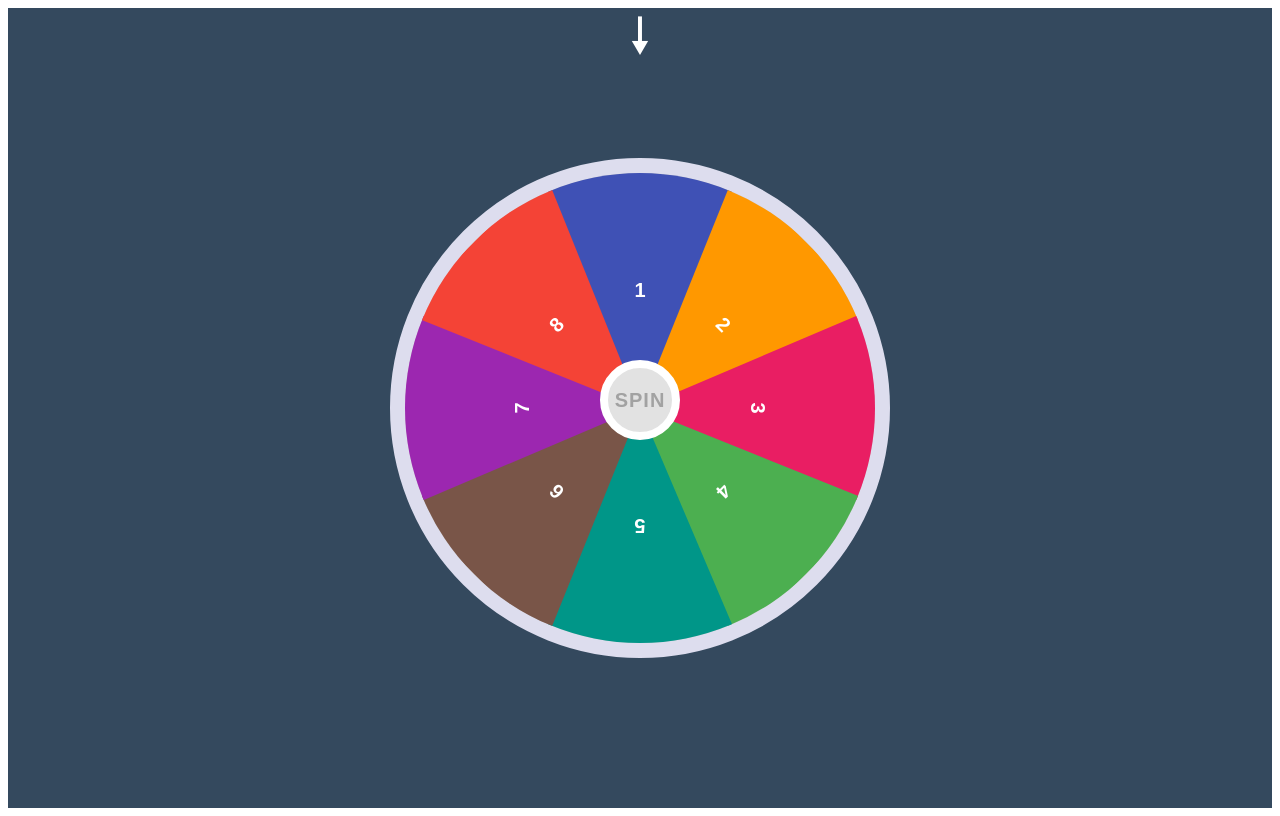
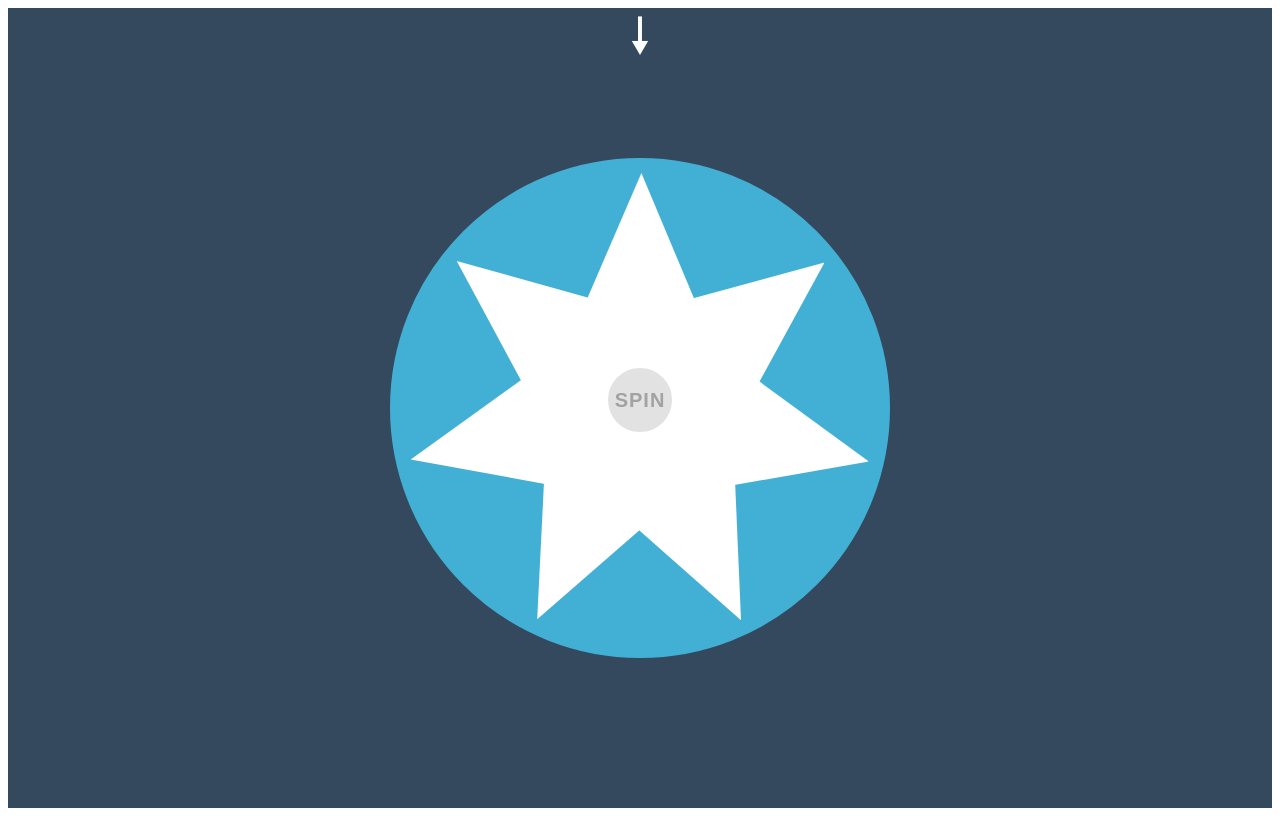
Before and after one commit to vj015/spinner-wheel-maersk, a Vue app: page / in a window 1280 px wide. Built offline with nearby package versions, Linux system fonts and the light colour scheme.

Commit message:
Updated styles

```diff
--- a/src/assets/styles/SpinnerWheel.css
+++ b/src/assets/styles/SpinnerWheel.css
@@ -16,19 +16,19 @@
 .container {
   width: 500px;
   height: 500px;
-  background-color: #ccc;
+  background-color: #42b0d5;
   border-radius: 50%;
-  border: 15px solid #dde;
+  border: 15px solid #42b0d5;
   position: relative;
   overflow: hidden;
-  transition: 5s;
+  transition: 1s;
 }
 
 .container div {
   height: 50%;
   width: 200px;
   position: absolute;
-  clip-path: polygon(100% 0, 50% 100%, 0 0);
+  clip-path: polygon(50.7% 0%, 100% 100%, 0% 100%);
   transform: translateX(-50%);
   transform-origin: bottom;
   text-align: center;
@@ -43,36 +43,33 @@
 }
 
 .container .one {
-  background-color: #3f51b5;
-  left: 50%;
+  background-color: #fff;
+  transform: rotate(51.4deg);
+
 }
 .container .two {
-  background-color: #ff9800;
-  transform: rotate(45deg);
+  background-color: #fff;
+  transform: rotate(102.8deg);
 }
 .container .three {
-  background-color: #e91e63;
-  transform: rotate(90deg);
+  background-color: #fff;
+  transform: rotate(154.2deg);
 }
 .container .four {
-  background-color: #4caf50;
-  transform: rotate(135deg);
+  background-color: #fff;
+  transform: rotate(205.6deg);
 }
 .container .five {
-  background-color: #009688;
-  transform: rotate(180deg);
+  background-color: #fff;
+  transform: rotate(257deg);
 }
 .container .six {
-  background-color: #795548;
-  transform: rotate(225deg);
+  background-color: #fff;
+  transform: rotate(308.4deg);
 }
 .container .seven {
-  background-color: #9c27b0;
-  transform: rotate(270deg);
-}
-.container .eight {
-  background-color: #f44336;
-  transform: rotate(315deg);
+  background-color: #fff;
+  transform: rotate(360deg);
 }
 
 .arrow {
--- a/src/components/SpinnerWheel.vue
+++ b/src/components/SpinnerWheel.vue
@@ -10,7 +10,6 @@
       <div class="five">5</div>
       <div class="six">6</div>
       <div class="seven">7</div>
-      <div class="eight">8</div>
     </div>
   </div>
 </template>
@@ -32,5 +31,5 @@ export default {
 
 <!-- Add "scoped" attribute to limit CSS to this component only -->
 <style scoped>
-@import '../assets/styles/SpinnerWheel.css';
+@import "../assets/styles/SpinnerWheel.css";
 </style>
```
Also changed, not shown: src/assets/imgmaersk.png (added).
